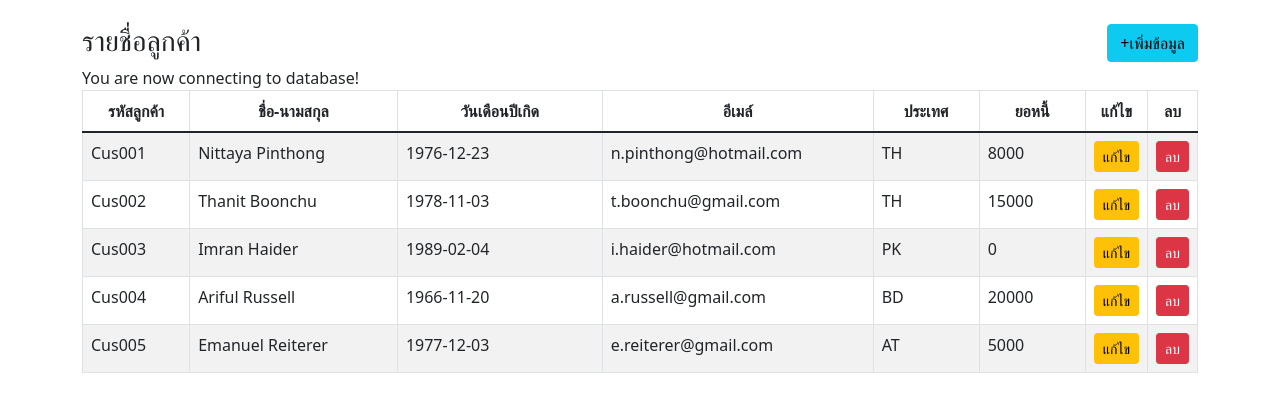
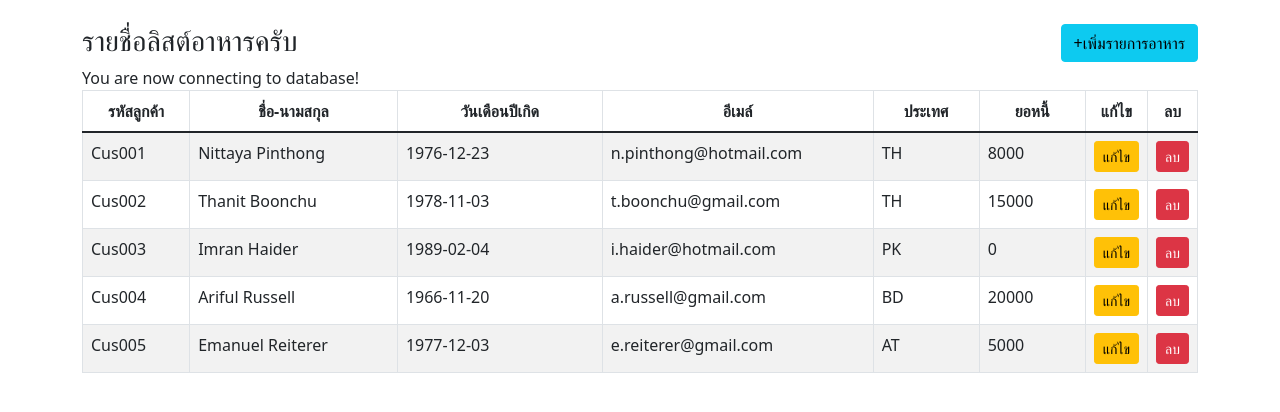
Before and after one commit to Punsano26/business-blank, a PHP site: page / in a window 1280 px wide. Shown: the top 412 px of the page. Run offline with PHP 8.4, Linux system fonts and the light colour scheme; data comes from the database, SQL or seed files in the repository.

Commit message:
update 14:05

```diff
--- a/connect.php
+++ b/connect.php
@@ -1,7 +1,7 @@
 <?php
 $serverName = "localhost";
 $userName = "root";
-$userPassword = "";
+$userPassword = "12345678";
 $dbname = "business";
 
 try
--- a/src/index.php
+++ b/src/index.php
@@ -11,7 +11,7 @@
         <div class="container">
             <div class="row">
                 <div class="col-md-12"> <br>
-                    <h3>รายชื่อลูกค้า <a href="addCustomer_dropdown.php" class="btn btn-info float-end">+เพิ่มข้อมูล</a> </h3>
+                    <h3>รายชื่อลิสต์อาหารครับ <a href="addCustomer_dropdown.php" class="btn btn-info float-end">+เพิ่มรายการอาหาร</a> </h3>
                     <table class="table table-striped  table-hover table-responsive table-bordered">
                         <thead align="center">
                             <tr>
```
